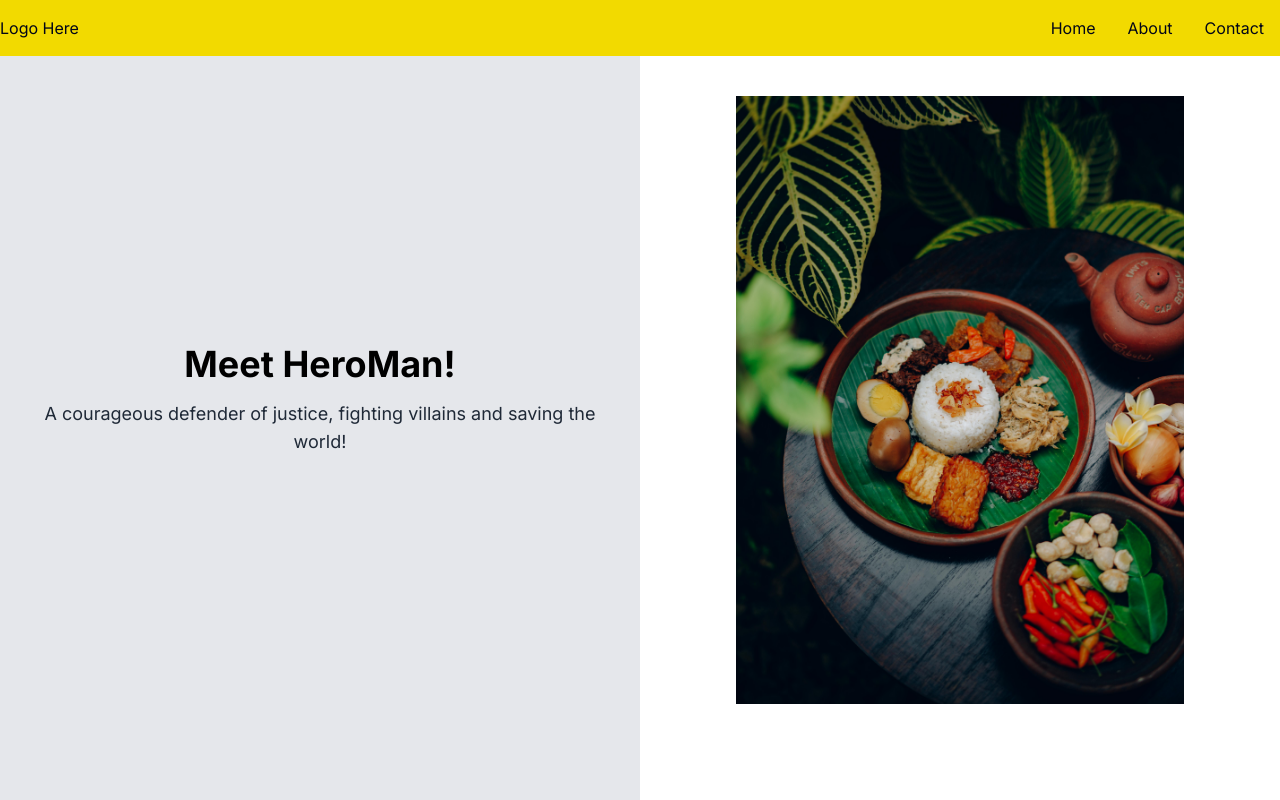
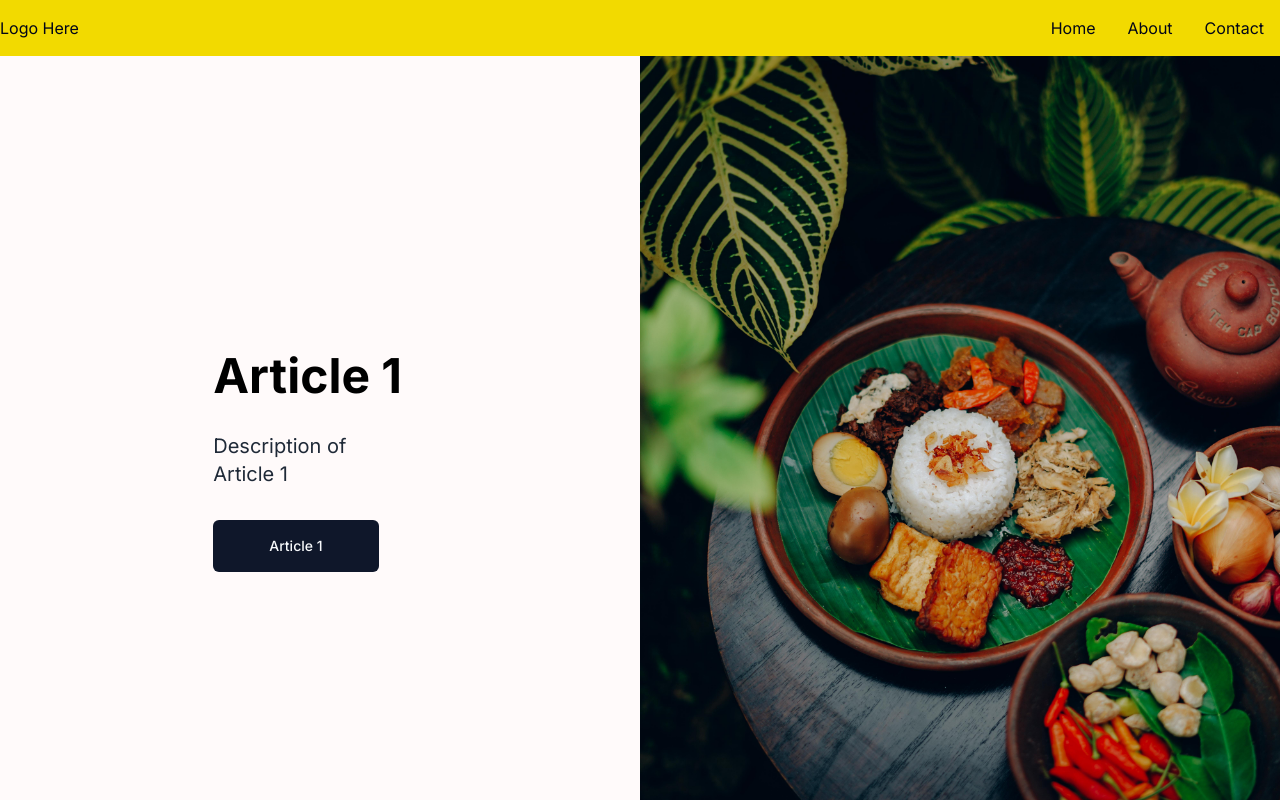
Before and after one commit to ricardomadeira93/twenty-fourty, a Next.js app: page / in a window 1280 px wide. Shown: the top 800 px of the page. Built offline with nearby package versions, Linux system fonts and the light colour scheme.

Commit message:
Fixes: Layout fixes to the UI

```diff
--- a/app/page.tsx
+++ b/app/page.tsx
@@ -3,9 +3,11 @@ import CardContainer from '@/components/slider/cardContainer';
 
 export default function Home() {
   return (
-    <main className='w-full'>
-      <HeroSection />
-      <CardContainer />
+    <main className='w-full flex-col'>
+      <div className='h-screen'>
+        <HeroSection />
+        <CardContainer />
+      </div>
     </main>
   );
 }
--- /dev/null
+++ b/artigos/artigo1.json
@@ -0,0 +1,20 @@
+[
+  {
+    "id": 1,
+    "title": "Article 1",
+    "description": "Description of Article 1",
+    "image": "/image1.jpg"
+  },
+  {
+    "id": 2,
+    "title": "Article 2",
+    "description": "Description of Article 2",
+    "image": "/image1.jpg"
+  },
+  {
+    "id": 3,
+    "title": "Article 3",
+    "description": "Description of Article 3",
+    "image": "/image1.jpg"
+  }
+]
--- a/components/hero.tsx
+++ b/components/hero.tsx
@@ -1,46 +1,59 @@
 import Image from 'next/image';
-import image from '@/app/assets/image1.jpg';
+import articles from '@/artigos/artigo1.json';
+import { Button } from './ui/button';
+import {
+  Carousel,
+  CarouselContent,
+  CarouselItem,
+} from './ui/carousel';
 
 const Hero = () => {
   return (
-    <div className='flex h-screen'>
-      <div className='w-full bg-gray-200 flex flex-col justify-center items-center'>
-        <div className='text-center px-8'>
-          <h1 className='text-4xl font-bold mb-4'>
-            Meet HeroMan!
+    <Carousel>
+      <CarouselContent>
+        {articles.map((article) => (
+          <CarouselItem key={article.id}>
+            <div className='flex h-4/5 mt-14'>
+              <div className='w-full bg-[#FFFAFA] flex flex-col justify-center items-center'>
+                <div className='text-start space-y-8 px-8'>
+                  <h1 className='text-5xl font-bold mb-4'>
+                    {article.title}
                   </h1>
-          <p className='text-lg text-gray-800'>
-            A courageous defender of justice,
-            fighting villains and saving the
-            world!
+                  <p className='text-xl w-3/4 text-gray-800'>
+                    {article.description}
+                  </p>
+                  <Button
+                    size={'hero'}
+                    className='flex justify-center'
+                  >
+                    {article.title}
+                  </Button>
+                </div>
+              </div>
+              <div className='w-full relative'>
+                <div className='absolute inset-0 bg-black bg-opacity-50 hover:bg-opacity-90 opacity-0 hover:opacity-100 transition-opacity duration-300 flex justify-center items-center'>
+                  <div className='text-white text-center'>
+                    <h2 className='text-2xl font-semibold mb-2'>
+                      {article.title}
+                    </h2>
+                    <p className='text-lg'>
+                      {article.description}
                     </p>
                   </div>
                 </div>
-      <div className='w-full'>
-        <span className='h-full p-24 block relative'>
-          <div className='h-full'>
                 <Image
                   className='h-full w-full object-cover'
-              src={image}
+                  src={article.image}
                   alt='Hero Image'
+                  width={1000}
+                  height={1000}
                 />
               </div>
-          <div className='absolute inset-0 bg-black bg-opacity-50 hover:bg-opacity-90 opacity-0 hover:opacity-100 transition-opacity duration-300'>
-            <div className='flex items-center justify-center h-full'>
-              <div className='text-white text-center'>
-                <h2 className='text-2xl font-bold mb-2'>
-                  Hero Information
-                </h2>
-                <p className='text-lg'>
-                  This is some information about
-                  our hero.
-                </p>
             </div>
-            </div>
-          </div>
-        </span>
-      </div>
-    </div>
+          </CarouselItem>
+        ))}
+      </CarouselContent>
+    </Carousel>
   );
 };
 
--- a/components/slider/card.tsx
+++ b/components/slider/card.tsx
@@ -10,7 +10,7 @@ interface CardProps {
 
 const Card: React.FC<CardProps> = ({ item }) => {
   return (
-    <div className='flex-shrink-0 w-64 h-48 bg-gray-200 m-2 p-4'>
+    <div className='flex flex-shrink-0 justify-center items-center w-64 h-60 bg-gray-200 m-2 p-4'>
       <p>{item.name}</p>
     </div>
   );
--- a/components/slider/cardContainer.tsx
+++ b/components/slider/cardContainer.tsx
@@ -53,12 +53,13 @@ const CardContainer: React.FC = () => {
   }, []);
 
   return (
+    <div>
       <Carousel>
         <CarouselContent>
           <CarouselItem>
             <div
               ref={containerRef}
-            className='overflow-x-auto w-full hide-scrollbar'
+              className='overflow-x-auto flex justify-center items-center w-full hide-scrollbar'
             >
               <div className='flex'>
                 {cards.map((item, index) => (
@@ -72,6 +73,7 @@ const CardContainer: React.FC = () => {
           </CarouselItem>
         </CarouselContent>
       </Carousel>
+    </div>
   );
 };
 
--- a/components/ui/button.tsx
+++ b/components/ui/button.tsx
@@ -1,56 +1,80 @@
-import * as React from "react"
-import { Slot } from "@radix-ui/react-slot"
-import { cva, type VariantProps } from "class-variance-authority"
+import * as React from 'react';
+import { Slot } from '@radix-ui/react-slot';
+import {
+  cva,
+  type VariantProps,
+} from 'class-variance-authority';
 
-import { cn } from "@/lib/utils"
+import { cn } from '@/lib/utils';
 
 const buttonVariants = cva(
-  "inline-flex items-center justify-center whitespace-nowrap rounded-md text-sm font-medium ring-offset-white transition-colors focus-visible:outline-none focus-visible:ring-2 focus-visible:ring-slate-950 focus-visible:ring-offset-2 disabled:pointer-events-none disabled:opacity-50 dark:ring-offset-slate-950 dark:focus-visible:ring-slate-300",
+  'inline-flex items-center justify-center whitespace-nowrap rounded-md text-sm font-medium ring-offset-white transition-colors focus-visible:outline-none focus-visible:ring-2 focus-visible:ring-slate-950 focus-visible:ring-offset-2 disabled:pointer-events-none disabled:opacity-50 dark:ring-offset-slate-950 dark:focus-visible:ring-slate-300',
   {
     variants: {
       variant: {
-        default: "bg-slate-900 text-slate-50 hover:bg-slate-900/90 dark:bg-slate-50 dark:text-slate-900 dark:hover:bg-slate-50/90",
+        default:
+          'bg-slate-900 text-slate-50 hover:bg-slate-900/90 dark:bg-slate-50 dark:text-slate-900 dark:hover:bg-slate-50/90',
         destructive:
-          "bg-red-500 text-slate-50 hover:bg-red-500/90 dark:bg-red-900 dark:text-slate-50 dark:hover:bg-red-900/90",
+          'bg-red-500 text-slate-50 hover:bg-red-500/90 dark:bg-red-900 dark:text-slate-50 dark:hover:bg-red-900/90',
         outline:
-          "border border-slate-200 bg-white hover:bg-slate-100 hover:text-slate-900 dark:border-slate-800 dark:bg-slate-950 dark:hover:bg-slate-800 dark:hover:text-slate-50",
+          'border border-slate-200 bg-white hover:bg-slate-100 hover:text-slate-900 dark:border-slate-800 dark:bg-slate-950 dark:hover:bg-slate-800 dark:hover:text-slate-50',
         secondary:
-          "bg-slate-100 text-slate-900 hover:bg-slate-100/80 dark:bg-slate-800 dark:text-slate-50 dark:hover:bg-slate-800/80",
-        ghost: "hover:bg-slate-100 hover:text-slate-900 dark:hover:bg-slate-800 dark:hover:text-slate-50",
-        link: "text-slate-900 underline-offset-4 hover:underline dark:text-slate-50",
+          'bg-slate-100 text-slate-900 hover:bg-slate-100/80 dark:bg-slate-800 dark:text-slate-50 dark:hover:bg-slate-800/80',
+        ghost:
+          'hover:bg-slate-100 hover:text-slate-900 dark:hover:bg-slate-800 dark:hover:text-slate-50',
+        link: 'text-slate-900 underline-offset-4 hover:underline dark:text-slate-50',
       },
       size: {
-        default: "h-10 px-4 py-2",
-        sm: "h-9 rounded-md px-3",
-        lg: "h-11 rounded-md px-8",
-        icon: "h-10 w-10",
+        default: 'h-10 px-4 py-2',
+        hero: 'px-14 py-4',
+        sm: 'h-9 rounded-md px-3',
+        lg: 'h-11 rounded-md px-8',
+        icon: 'h-10 w-10',
       },
     },
     defaultVariants: {
-      variant: "default",
-      size: "default",
+      variant: 'default',
+      size: 'default',
     },
   }
-)
+);
 
 export interface ButtonProps
   extends React.ButtonHTMLAttributes<HTMLButtonElement>,
     VariantProps<typeof buttonVariants> {
-  asChild?: boolean
+  asChild?: boolean;
 }
 
-const Button = React.forwardRef<HTMLButtonElement, ButtonProps>(
-  ({ className, variant, size, asChild = false, ...props }, ref) => {
-    const Comp = asChild ? Slot : "button"
+const Button = React.forwardRef<
+  HTMLButtonElement,
+  ButtonProps
+>(
+  (
+    {
+      className,
+      variant,
+      size,
+      asChild = false,
+      ...props
+    },
+    ref
+  ) => {
+    const Comp = asChild ? Slot : 'button';
     return (
       <Comp
-        className={cn(buttonVariants({ variant, size, className }))}
+        className={cn(
+          buttonVariants({
+            variant,
+            size,
+            className,
+          })
+        )}
         ref={ref}
         {...props}
       />
-    )
+    );
   }
-)
-Button.displayName = "Button"
+);
+Button.displayName = 'Button';
 
-export { Button, buttonVariants }
+export { Button, buttonVariants };
```
Also changed, not shown: public/image1.jpg (renamed from app/assets/image1.jpg), public/tshirt.webp (renamed from app/assets/tshirt.webp). Lines whose indentation alone changed are shown as unchanged.
